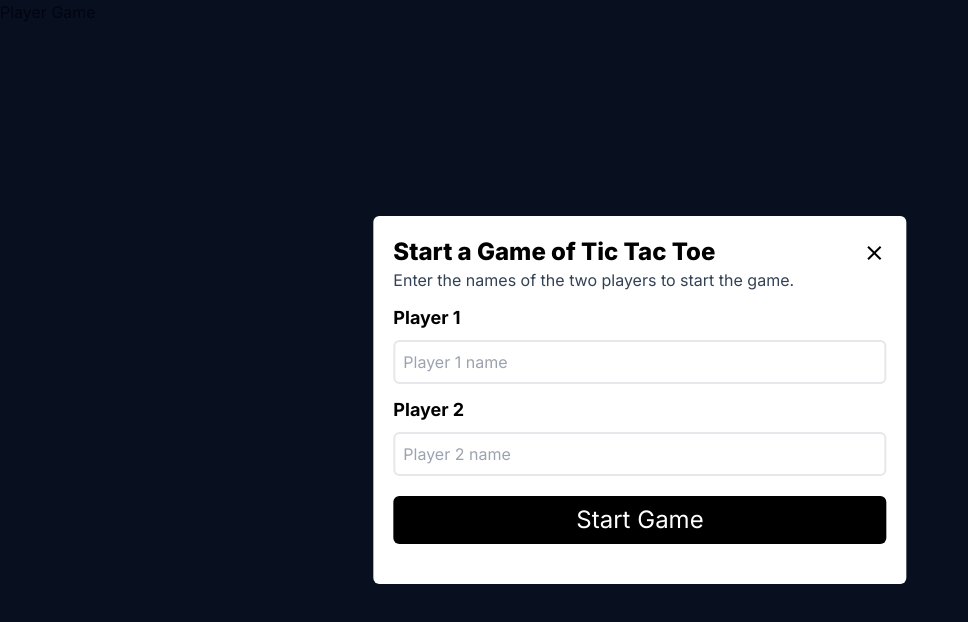
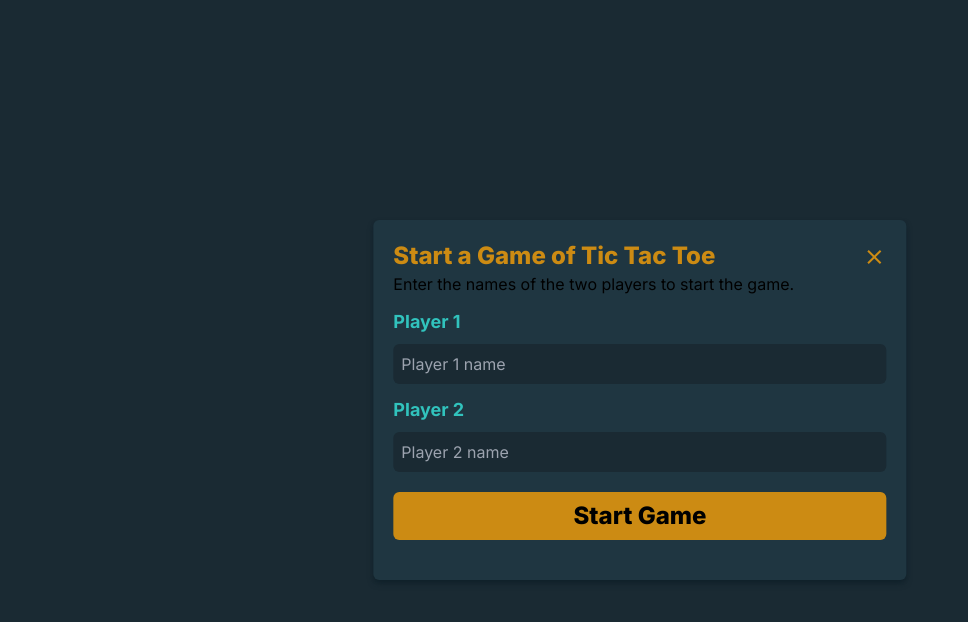
Before and after one commit to Ayushjha090/tic_tac_toe_game, a Next.js app: page /vsPlayer in a window 1280 px wide. Shown: the top 622 px of the page, without its empty margins (0-968 px from the left). Built offline with nearby package versions, Linux system fonts and the light colour scheme.

Commit message:
completed the dialog component

```diff
--- a/src/app/globals.css
+++ b/src/app/globals.css
@@ -35,3 +35,7 @@ body {
 .button-vsPlayer:hover {
   background-color: rgb(var(--color-secondary-dark));
 }
+
+.startGameBtn:hover {
+  background-color: rgb(var(--color-secondary-main));
+}
--- a/src/app/vsPlayer/page.tsx
+++ b/src/app/vsPlayer/page.tsx
@@ -31,16 +31,16 @@ const PlayerGame = () => {
         </DialogHeader>
         <DialogContent>
           <div className="flex flex-col">
-            <div className="mt-3 flex flex-col text-black">
-              <p className="text-lg font-bold">Player 1</p>
-              <input className="mt-2 p-2 rounded-md border-2" type="text" name="player-one-name" id="player-one-name" placeholder="Player 1 name" onChange={(event)=>setPlayerOneName(event.target.value)} />
+            <div className="mt-3 flex flex-col">
+              <p className="text-lg font-bold text-primary-color-main">Player 1</p>
+              <input className="mt-2 p-2 rounded-md bg-background-color focus:outline-none" type="text" name="player-one-name" id="player-one-name" placeholder="Player 1 name" onChange={(event)=>setPlayerOneName(event.target.value)} />
             </div>
-            <div className="mt-3 flex flex-col text-black">
-              <p className="text-lg font-bold">Player 2</p>
-              <input className="mt-2 p-2 rounded-md border-2" type="text" name="player-two-name" id="player-two-name" placeholder="Player 2 name" onChange={(event)=>setPlayerTwoName(event.target.value)}/>
+            <div className="mt-3 flex flex-col">
+              <p className="text-lg font-bold text-primary-color-main">Player 2</p>
+              <input className="mt-2 p-2 rounded-md bg-background-color focus:outline-none" type="text" name="player-two-name" id="player-two-name" placeholder="Player 2 name" onChange={(event)=>setPlayerTwoName(event.target.value)}/>
             </div>
-            <div className="w-full my-5 rounded-md text-center p-2 bg-black text-white hover:bg-gray-900">
-              <button className="text-2xl" onClick={handlePlayGame}>Start Game</button>
+            <div className="w-full my-5 rounded-md text-center p-2 bg-secondary-color-dark startGameBtn cursor-pointer">
+              <button className="text-2xl text-black font-extrabold" onClick={handlePlayGame}>Start Game</button>
             </div>
           </div>
         </DialogContent>
--- a/src/components/UI/Dialog/DialogHeader.tsx
+++ b/src/components/UI/Dialog/DialogHeader.tsx
@@ -7,7 +7,7 @@ type Props = {children: ReactNode}
 
 export const DialogTitle = ({title, onClose}:{title: string, onClose?:()=>void}) => {
     return (
-        <div className='text-2xl font-extrabold flex flex-row justify-between text-black'>
+        <div className='text-2xl font-extrabold flex flex-row justify-between text-secondary-color-dark'>
             <div>
                 {title}
             </div>
@@ -20,7 +20,7 @@ export const DialogTitle = ({title, onClose}:{title: string, onClose?:()=>void})
 
 export const DialogDescription = ({description}:{description: string}) => {
     return (
-        <div className='text-slate-700'>
+        <div>
             {description}
         </div>
     )
--- a/src/components/UI/Dialog/index.tsx
+++ b/src/components/UI/Dialog/index.tsx
@@ -8,7 +8,7 @@ const Dialog: FC<Props> = ({ children, open }) => {
     <>
       {open ?
         <div
-          className="w-5/12 absolute top-2/4 left-2/4 -translate-x-2/4 -translate-y-2/4 p-5 rounded-md bg-white z-50"
+          className="w-5/12 absolute top-2/4 left-2/4 -translate-x-2/4 -translate-y-2/4 p-5 rounded-md bg-primary-color-light z-50 shadow-md shadow-primary-color-dark"
         >
           {children}
         </div> : null
--- a/src/components/UI/Overlay/index.tsx
+++ b/src/components/UI/Overlay/index.tsx
@@ -2,7 +2,7 @@
 import React from "react";
 
 const Overlay = ({ open }: { open: boolean }) => {
-  return <>{open ? <div className="w-screen h-screen absolute top-0 left-0 z-40 bg-slate-950/75"></div> : null}</>;
+  return <>{open ? <div className="w-screen h-screen absolute top-0 left-0 z-40 bg-background-color"></div> : null}</>;
 };
 
 export default Overlay;
```
